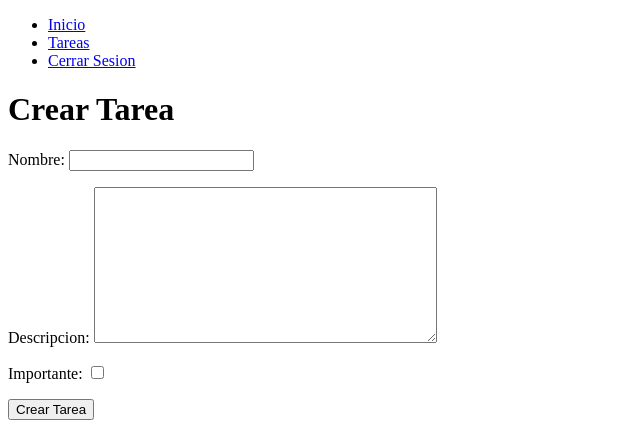
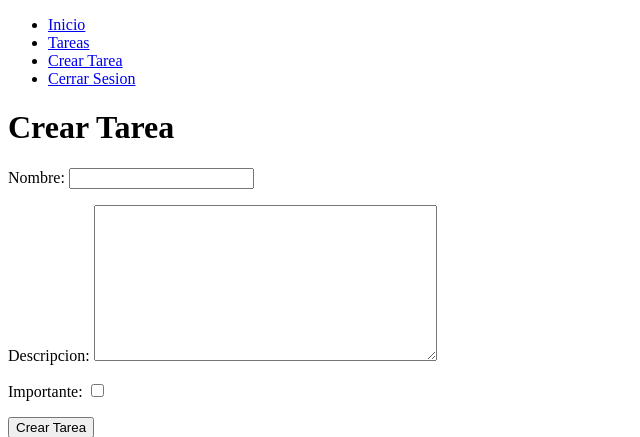
Before and after one commit to RobertFuel/proyecto_final, a Django app: page /tareas/crear_tarea/ in a window 1280 px wide. Shown: the top 437 px of the page, without its empty margins (0-640 px from the left). Run offline with Django 4.2, Linux system fonts and the light colour scheme; a user stored in the database is signed in.

Commit message:
update: actualizar y completar tareas

```diff
--- a/config/urls.py
+++ b/config/urls.py
@@ -24,6 +24,8 @@ urlpatterns = [
     path('signup/', views.signup, name='signup'),
     path('tareas/', views.tareas, name='tareas'),
     path('tareas/crear_tarea/', views.crear_tarea, name='crear_tarea'),
+    path('tareas/<int:tarea_id>/', views.detalle_tarea, name='detalle_tarea'),
+    path('tareas/<int:tarea_id>/completa', views.completa_tarea, name='completa_tarea'),
     path('logout/', views.logout_view, name='logout'),
     path('signin/', views.signin, name='signin'),
 
--- a/tareas/templates/tareas/base.html
+++ b/tareas/templates/tareas/base.html
@@ -10,9 +10,11 @@
     <nav>
         <ul>
             <li><a href="{% url 'home' %}">Inicio</a></li>
-            <li><a href="{% url 'tareas' %}">Tareas</a></li>
 
             {% if user.is_authenticated %}
+
+            <li><a href="{% url 'tareas' %}">Tareas</a></li>
+            <li><a href="{% url 'crear_tarea' %}">Crear Tarea</a></li>
             <li><a href="{% url 'logout' %}">Cerrar Sesion</a></li>
             {% else %}
             <li><a href="{% url 'signup' %}">Registrarse</a></li>
--- a/tareas/views.py
+++ b/tareas/views.py
@@ -1,11 +1,11 @@
-from django.shortcuts import render, redirect
+from django.shortcuts import render, redirect, get_object_or_404
 from django.contrib.auth.forms import UserCreationForm, AuthenticationForm
 from django.contrib.auth.models import User
 from django.contrib.auth import login, logout, authenticate
 from django.db import IntegrityError
 from .forms import TareaForm
 from .models import Tarea
-
+from django.utils import timezone
 
 def home(request):
     return render(request, 'tareas/home.html')
@@ -37,7 +37,7 @@ def signup(request):
     return render(request, 'tareas/signup.html', {'form': UserCreationForm})
 
 def tareas(request):
-    tareas = Tarea.objects.all()
+    tareas = Tarea.objects.filter(usuario=request.user, fecha_finalizacion__isnull=True)
     return render(request, 'tareas/tareas.html', {'tareas': tareas})
 
 def crear_tarea(request):
@@ -54,6 +54,27 @@ def crear_tarea(request):
         except ValueError:
             return render(request, 'tareas/crear_tarea.html', {'form': TareaForm, 'error': 'Faltan datos'})
 
+def detalle_tarea(request, tarea_id):
+    if request.method == "GET":
+        tarea = get_object_or_404(Tarea, pk=tarea_id, usuario=request.user)
+        form = TareaForm(instance=tarea)
+        return render(request, 'tareas/detalle_tarea.html', {'tarea': tarea, 'form': form})
+    else:
+        try:
+            tarea = get_object_or_404(Tarea, pk=tarea_id, usuario=request.user)
+            form = TareaForm(request.POST, instance=tarea)
+            form.save()
+            return redirect('tareas')
+        except ValueError:
+            return render(request, 'tareas/detalle_tarea.html', {'tarea': tarea, 'form': TareaForm, 'error': 'Error actualizando tarea'})
+
+def completa_tarea(request, tarea_id):
+    tarea = get_object_or_404(Tarea, pk=tarea_id, usuario=request.user)
+    if request.method == "POST":
+        tarea.fecha_finalizacion = timezone.now()
+        tarea.save()
+        return redirect('tareas')
+
 def logout_view(request):
     logout(request)
     return redirect('home')
```
Also changed, not shown: tareas/templates/tareas/detalle_tarea.html (added, +24 -0 lines), tareas/templates/tareas/tareas.html (+12 -1 lines), db.sqlite3.
